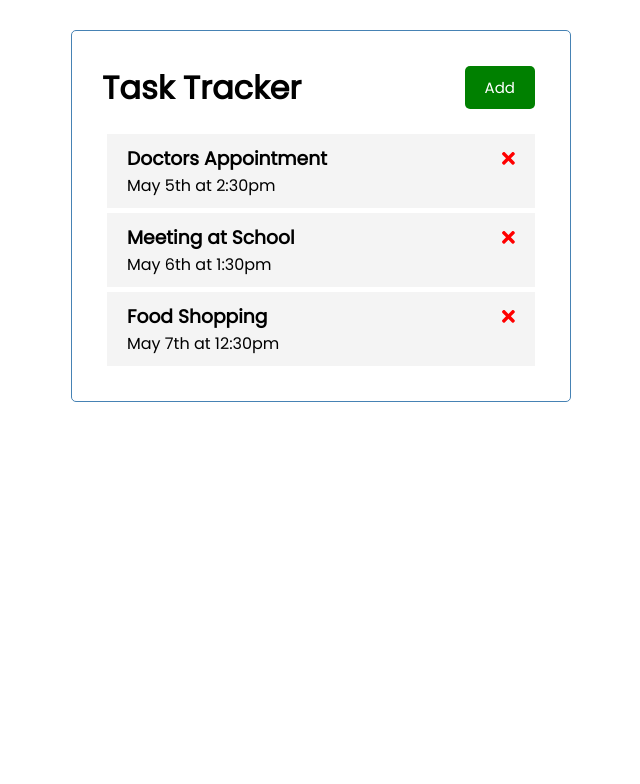
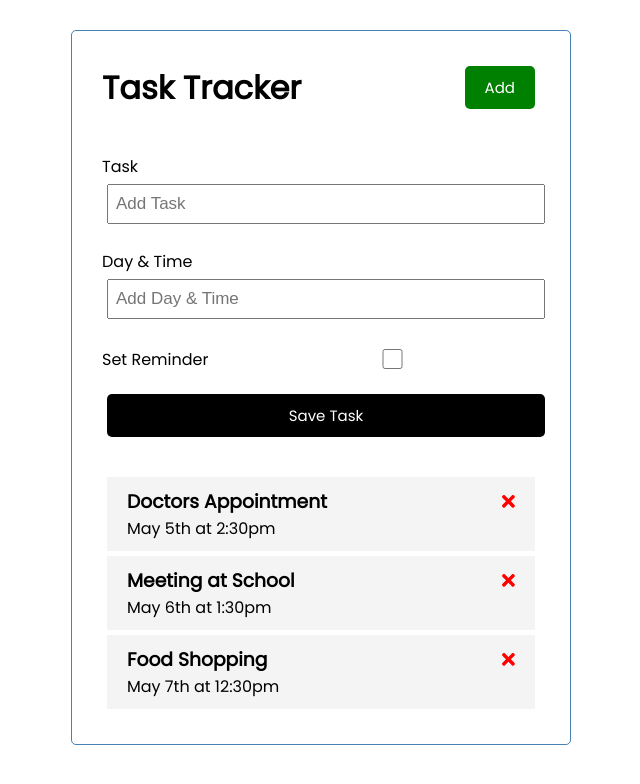
Before and after one commit to salvatorealbano85/angular-crash, an Angular app: page / in a window 1280 px wide. Shown: the top 784 px of the page, without its empty margins (319-959 px from the left). Built offline with nearby package versions, Linux system fonts and the light colour scheme; data requests are answered from the project's data file.

Commit message:
Aggiunto Add Task Component e form Module

```diff
--- /dev/null
+++ b/src/app/components/add-task/add-task.component.css
@@ -0,0 +1,4 @@
+.add-form {
+  margin-bottom: 40px;
+  margin-top: 40px;
+}
--- /dev/null
+++ b/src/app/components/add-task/add-task.component.html
@@ -0,0 +1,15 @@
+<form class="add-form">
+  <div class="form-control">
+    <label for="text">Task</label>
+    <input type="text" name="text" id="text" placeholder="Add Task" [(ngModel)]="text">
+  </div>
+  <div class="form-control">
+    <label for="day">Day & Time</label>
+    <input type="text" name="day" id="day" placeholder="Add Day & Time" [(ngModel)]="day">
+  </div>
+  <div class="form-control form-control-check">
+    <label for="reminder">Set Reminder</label>
+    <input type="checkbox" name="reminder" id="reminder" [(ngModel)]="reminder">
+  </div>
+  <input type="submit" value="Save Task" class="btn btn-block">
+</form>
--- /dev/null
+++ b/src/app/components/add-task/add-task.component.ts
@@ -0,0 +1,19 @@
+import { Component, OnInit } from '@angular/core';
+
+@Component({
+  selector: 'app-add-task',
+  templateUrl: './add-task.component.html',
+  styleUrls: ['./add-task.component.css']
+})
+export class AddTaskComponent implements OnInit {
+
+  text: string;
+  day: string;
+  reminder: boolean = false;
+
+  constructor() { }
+
+  ngOnInit(): void {
+  }
+
+}
--- a/src/app/components/tasks/tasks.component.html
+++ b/src/app/components/tasks/tasks.component.html
@@ -1,3 +1,6 @@
+<app-add-task></app-add-task>
+
+
 <app-task-item
   *ngFor="let task of tasks"
   [task]="task"
```
Also changed, not shown: src/app/app.module.ts (+6 -2 lines), 1 other file (tests, documents, lock files or other folders).
